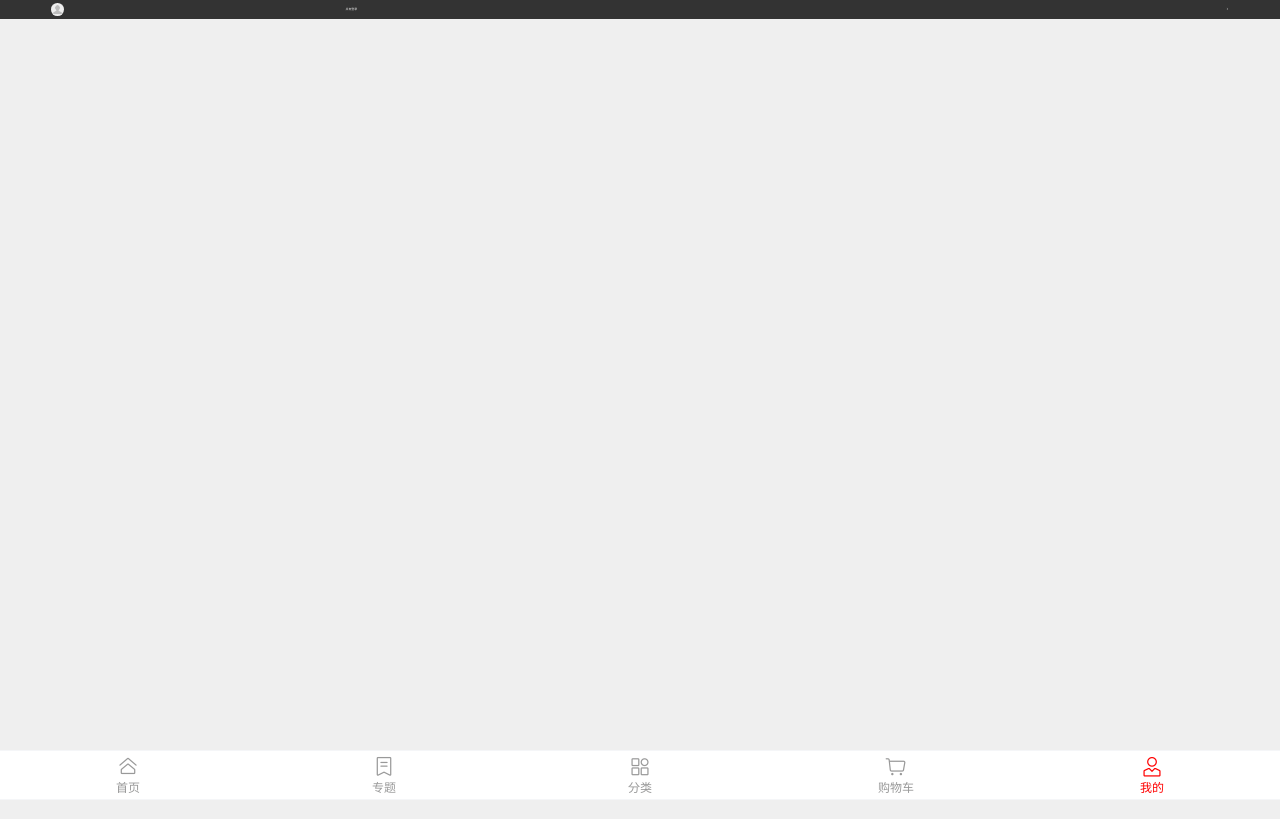
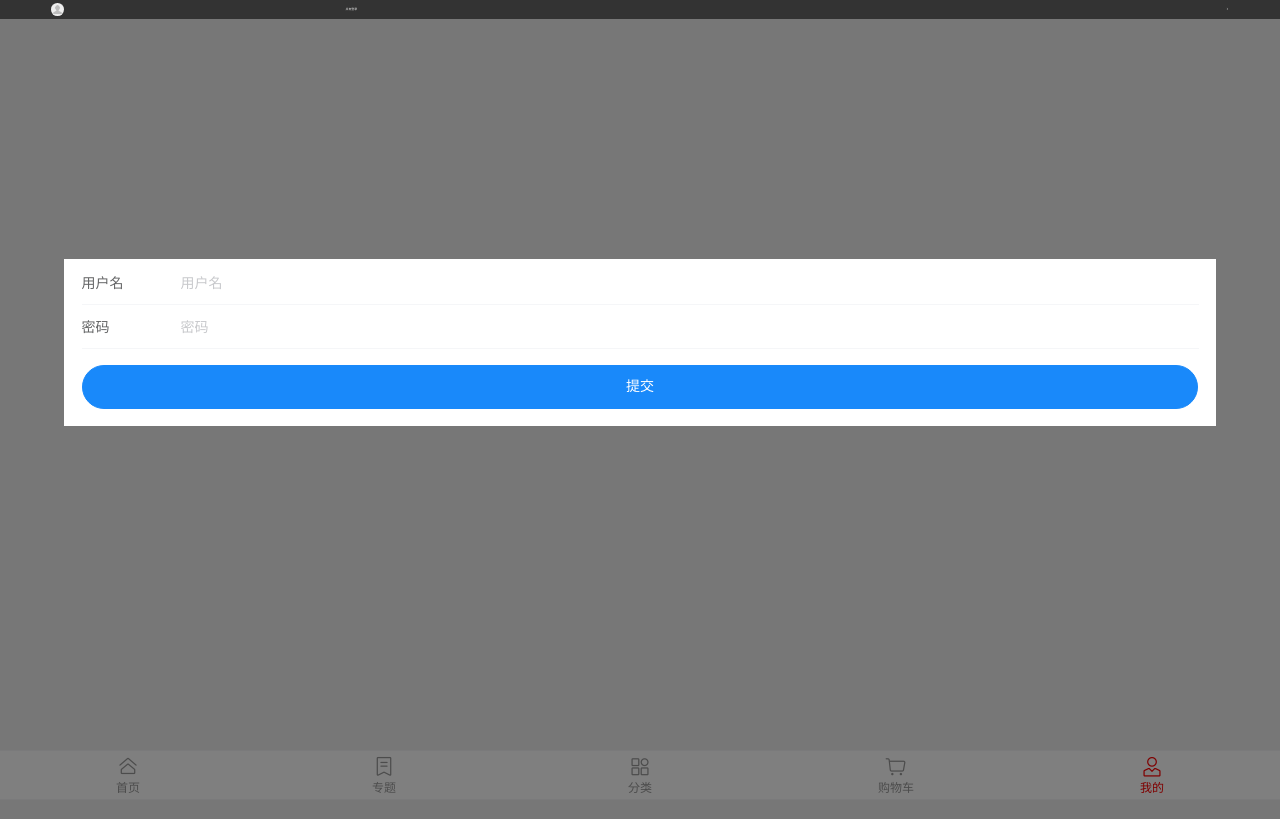
Before and after one commit to lietieniu/vue-shop, a Vue app: page /user in a window 1280 px wide. Built offline with nearby package versions, Linux system fonts and the light colour scheme.

Commit message:
用户界面加个div遮罩层解决冒泡+token设置和获得显示用户登录状态

```diff
--- a/package.json
+++ b/package.json
@@ -13,6 +13,7 @@
     "core-js": "^3.8.3",
     "less": "^4.1.2",
     "less-loader": "^10.2.0",
+    "qs": "^6.10.3",
     "reset-css": "^5.0.1",
     "vant": "^2.12.47",
     "vue": "^2.6.14",
--- a/src/request/api.js
+++ b/src/request/api.js
@@ -15,3 +15,6 @@ export const getSearchData=(params)=>request.get('/goods/list',{params})
 export const getTimeSearch=(params)=>request.get('search/helper',{params})
 //5.清除历史记录
 export const clearHistory=()=>request.post('/search/clearhistory');
+
+//6.登录接口
+export const goLogin=(params)=>request.post('/auth/loginByWeb',params)
--- a/src/vantUi/index.js
+++ b/src/vantUi/index.js
@@ -2,7 +2,7 @@
 import Vue from "vue";
 import {
     Button, Search, Swipe, SwipeItem, Icon, Tag, DropdownMenu, DropdownItem,
-    Empty, List, Cell, Toast, Tabbar, TabbarItem, Col, Row
+    Empty, List, Cell, Toast, Tabbar, TabbarItem, Col, Row,Form,Field
 } from "vant";
 
 Vue.use(Button)
@@ -21,3 +21,5 @@ Vue.use(Tabbar)
 Vue.use(TabbarItem)
 Vue.use(Col)
 Vue.use(Row)
+Vue.use(Form);
+Vue.use(Field);
--- a/src/views/User.vue
+++ b/src/views/User.vue
@@ -1,22 +1,116 @@
 <template>
   <div>
-    <van-row>
+    <van-row @click="showModal2">
       <van-col span="6">
         <img :src="userImg" alt="" />
       </van-col>
-      <van-col span="10">点击登录</van-col>
+      <van-col span="10">{{ nickName }}</van-col>
       <van-col span="8"><van-icon name="arrow" /></van-col>
     </van-row>
+    <div class="login_modal" v-if="show">
+      <!-- 1.section解决冒泡问题 -->
+      <section @click="showModal"></section>
+      <van-form @submit="onSubmit">
+        <van-field
+          v-model="username"
+          name="username"
+          label="用户名"
+          placeholder="用户名"
+          :rules="[{ required: true, message: '请填写用户名' }]"
+        />
+        <van-field
+          v-model="password"
+          type="password"
+          name="password"
+          label="密码"
+          placeholder="密码"
+          :rules="[{ required: true, message: '请填写密码' }]"
+        />
+        <div style="margin: 16px">
+          <van-button round block type="info" native-type="submit"
+            >提交</van-button
+          >
+        </div>
+      </van-form>
+    </div>
   </div>
 </template>
 
 <script>
+import qs from "qs";
+import { goLogin } from "../request/api";
 export default {
   name: "User",
   data() {
     return {
       userImg: require("@/assets/user.zhimg.webp"),
+      username: "",
+      password: "",
+      show: false,
+      nickName: "点击登录",
     };
+  },
+  created() {
+    //1.每次进入user页面,直接有无token,有的话就在localStorage上获得userinfo数据,设置用户信息
+    //没有的话就要提示登录弹框,进行登录
+    let token = localStorage.getItem("token");
+    if (token) {
+      let userinfo = localStorage.getItem("userinfo");
+      let newUserInfo = JSON.parse(userinfo);
+      this.userImg = newUserInfo.avatar;
+      this.nickName = newUserInfo.username;
+    }else{
+      this.show=true
+    }
+  },
+  methods: {
+    //1.提交函数
+    onSubmit(value) {
+      // let data=qs.stringify(value); 对象形式-->key=value
+      // console.log("data", value);
+
+      //2.点击登录进行传递数据
+      goLogin({
+        username: value.username,
+        pwd: value.password,
+      }).then((res) => {
+        console.log("res", res);
+        if (res.errno == 0) {
+          let { token, userInfo } = res.data;
+          //2.1登录成功后设置对应用户Token
+          let newUserInfo = JSON.stringify(userInfo);
+          localStorage.setItem("token", token);
+          localStorage.setItem("userinfo", newUserInfo);
+          //2.2修改用户头像和昵称
+          this.userImg = userInfo.avatar;
+          this.nickName = userInfo.username;
+
+          //2.3登录成功提示
+          this.$toast.success("登录成功");
+          //模态框0.8秒关闭
+          setTimeout(() => {
+            this.show = false;
+          }, 400);
+        } else {
+          if (res.errno == 602) {
+            this.$toast.fail(res.errmsg);
+          }
+        }
+      });
+    },
+    //2.登录弹框是否显示
+    showModal() {
+      this.show = false;
+    },
+    showModal2() {
+      // let token = localStorage.getItem("token");
+      // if (token) {
+      //   return;
+      // } else {
+      //   this.show = true;
+      // }
+      this.show = true;
+    },
   },
 };
 </script>
@@ -40,4 +134,28 @@ export default {
     }
   }
 }
+.login_modal {
+  height: 100vh;
+  width: 100%;
+  position: absolute;
+  left: 0;
+  right: 0;
+  z-index: 99;
+  section {
+    //section标签就是来解决冒泡问题的
+    height: 100vh;
+    width: 100%;
+    background-color: rgba(0, 0, 0, 0.5);
+  }
+  .van-form {
+    position: absolute;
+    top: 30vh;
+    left: 50%;
+    margin-left: -45%;
+    width: 90%;
+    padding: 0.1rem;
+    box-sizing: border-box;
+    background-color: #fff;
+  }
+}
 </style>
```
